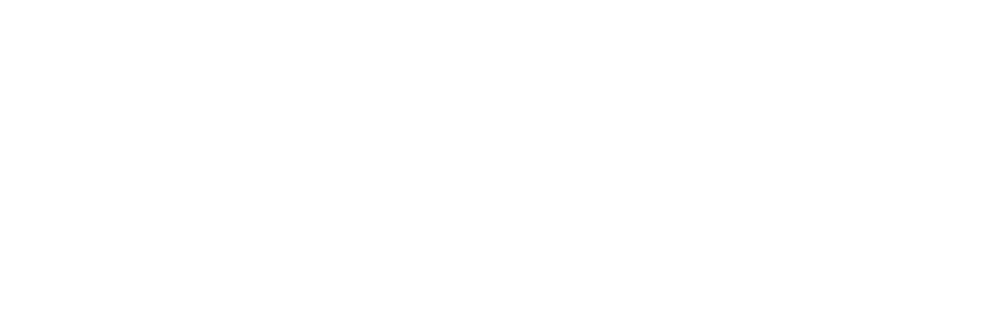
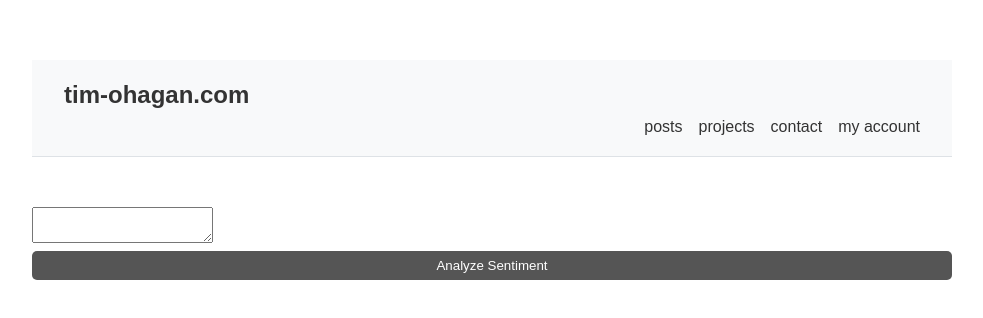
Before and after one commit to tmohagan/mern-resume, a React (Create React App) app in the folder client/: page /projects/sentiment in a window 1280 px wide. Before the commit this address had no page. Shown: the top 318 px of the page, without its empty margins (148-1131 px from the left). Built offline with nearby package versions, Linux system fonts and the light colour scheme.

Commit message:
sentiment project

```diff
--- a/client/src/App.js
+++ b/client/src/App.js
@@ -20,6 +20,8 @@
 import LoginPage from "./pages/LoginPage";
 import RegisterPage from "./pages/RegisterPage";
 
+import SentimentProject from "./projects/SentimentProject";
+
 function App() {
   return (
     <UserContextProvider>
@@ -40,6 +42,8 @@
           <Route path="/account" element={<AccountPage />} />
           <Route path="/login" element={<LoginPage />} />
           <Route path="/register" element={<RegisterPage />} />
+
+          <Route path="/projects/sentiment" element={<SentimentProject />} />
         </Route>
       </Routes>
     </UserContextProvider>
--- a/client/src/pages/IndexPage.js
+++ b/client/src/pages/IndexPage.js
@@ -153,7 +153,7 @@
   </section>
 );
 
-// Technologies Component
+// technologies Component
 const Technologies = ({ technologies }) => (
   <section className="technologies">
     <h2>Technologies</h2>
--- /dev/null
+++ b/client/src/projects/SentimentProject.js
@@ -0,0 +1,36 @@
+import React, { useState } from 'react';
+
+function SentimentAnalyzer() {
+  const [text, setText] = useState('');
+  const [sentiment, setSentiment] = useState(null);
+
+  const handleSubmit = async (e) => {
+    e.preventDefault();
+
+    const response = await fetch(`${process.env.REACT_APP_PYTHON_SENTIMENT_API_URL}/analyze`, {
+      method: 'POST',
+      headers: { 'Content-Type': 'application/json' },
+      body: JSON.stringify({ text }),
+    });
+
+    const data = await response.json();
+    setSentiment(data.sentiment);
+  };
+
+  return (
+    <div>
+      <form onSubmit={handleSubmit}>
+        <textarea value={text} onChange={(e) => setText(e.target.value)} />
+        <button type="submit">Analyze Sentiment</button>
+      </form>
+
+      {sentiment && (
+        <div>
+          <h2>Sentiment: {sentiment}</h2>
+        </div>
+      )}
+    </div>
+  );
+}
+
+export default SentimentAnalyzer;
```
